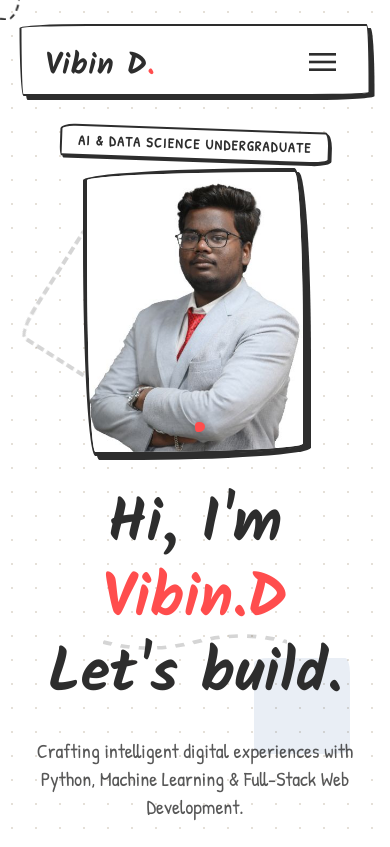
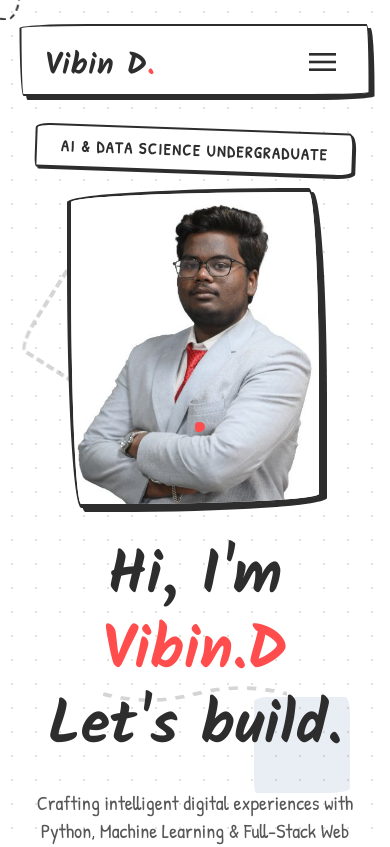
Before and after one commit to Vibin-007/portfolio, a React (Vite) app: page / in a window 390 px wide. Shown: the top 847 px of the page. Built offline with nearby package versions, Linux system fonts and the light colour scheme.

Commit message:
style: increase mobile hero profile photo and badge text size

```diff
--- a/src/components/Hero.tsx
+++ b/src/components/Hero.tsx
@@ -15,14 +15,14 @@ export default function Hero() {
 
                 {/* Text Content */}
                 <div className="text-center md:text-left relative">
-                    <div className="inline-block bg-white px-4 py-1 border-2 border-ink border-wobbly-sm shadow-hard-sm mb-2 rotate-2">
-                        <p className="font-body font-bold text-ink uppercase tracking-widest text-sm">
+                    <div className="inline-block bg-white px-6 py-2 md:px-4 md:py-1 border-2 border-ink border-wobbly-sm shadow-hard-sm mb-4 md:mb-2 rotate-2">
+                        <p className="font-body font-bold text-ink uppercase tracking-widest text-base md:text-sm">
                             {badge}
                         </p>
                     </div>
 
                     {/* Mobile Only Profile Image */}
-                    <div className="md:hidden relative mx-auto w-56 h-72 group mb-8">
+                    <div className="md:hidden relative mx-auto w-64 h-80 group mb-8">
                         <div className="absolute inset-0 bg-white border-4 border-ink border-wobbly shadow-hard overflow-hidden flex items-center justify-center">
                             <img
                                 src={profileImage}
```
